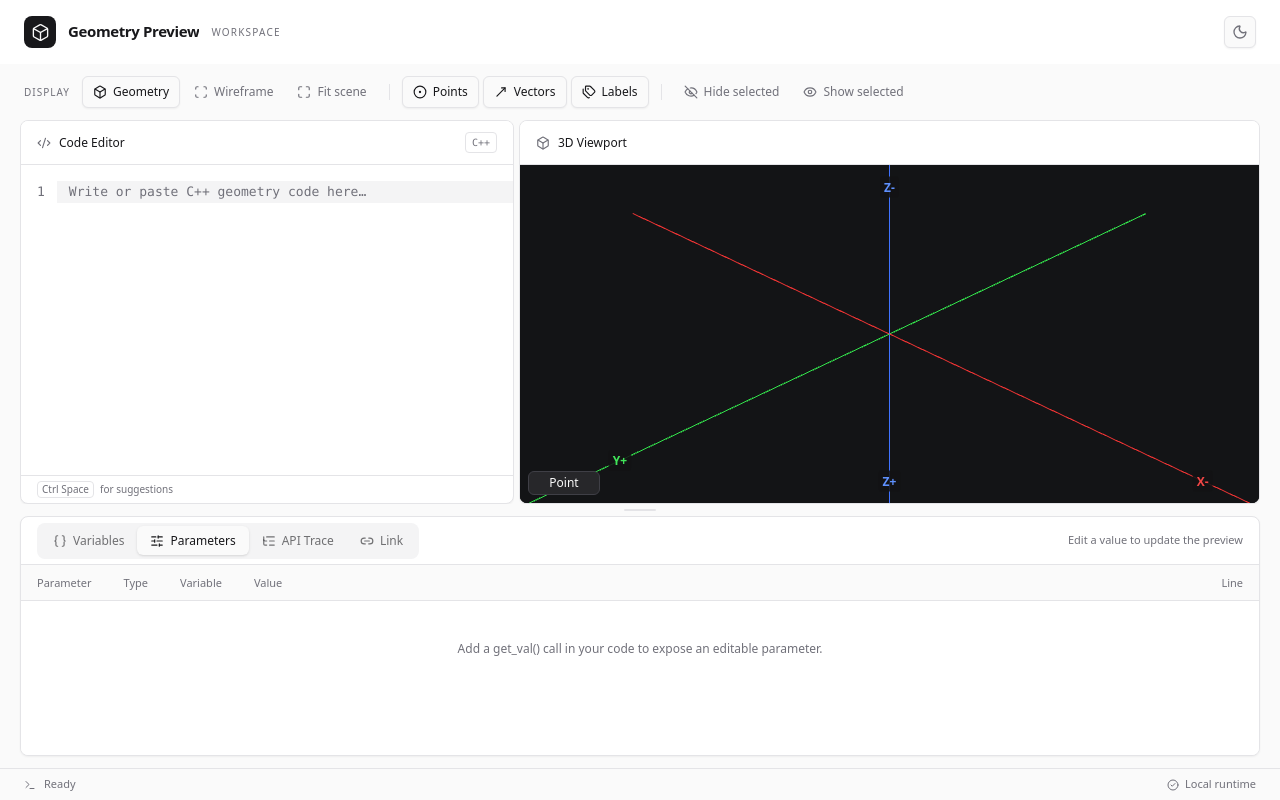
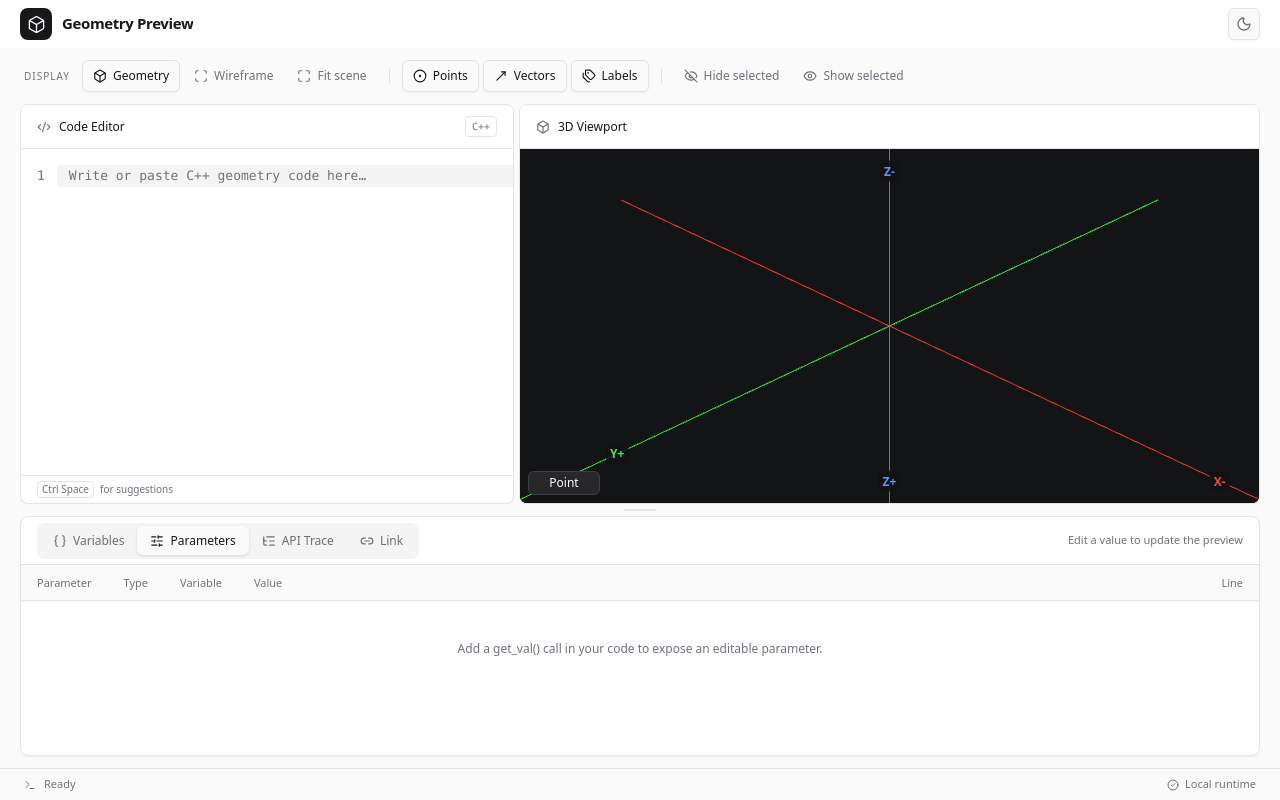
Before and after one commit to PhanVonHohenzollern/3d, a React (Vite) app: page / in a window 1280 px wide. Built offline with nearby package versions, Linux system fonts and the light colour scheme.

Commit message:
Refine compact workspace header for UI renovation

```diff
--- a/src/components/WorkspaceHeader.tsx
+++ b/src/components/WorkspaceHeader.tsx
@@ -7,14 +7,11 @@ export function WorkspaceHeader() {
   const ThemeIcon = theme === 'light' ? Moon : Sun;
 
   return (
-    <header className="flex h-16 shrink-0 items-center gap-3 bg-base px-4 sm:px-6">
+    <header className="flex h-12 shrink-0 items-center gap-2.5 bg-base px-4 sm:px-5">
       <div className="flex size-8 shrink-0 items-center justify-center rounded-lg bg-primary text-primary-foreground">
         <Box className="size-[19px]" strokeWidth={1.7} aria-hidden />
       </div>
       <h1 className="truncate text-sm font-semibold tracking-tight sm:text-[15px]">Geometry Preview</h1>
-      <span className="hidden text-[10px] font-medium tracking-[0.12em] text-muted-foreground xl:inline">
-        WORKSPACE
-      </span>
       <div className="flex-1" />
       <Button
         type="button"
```
